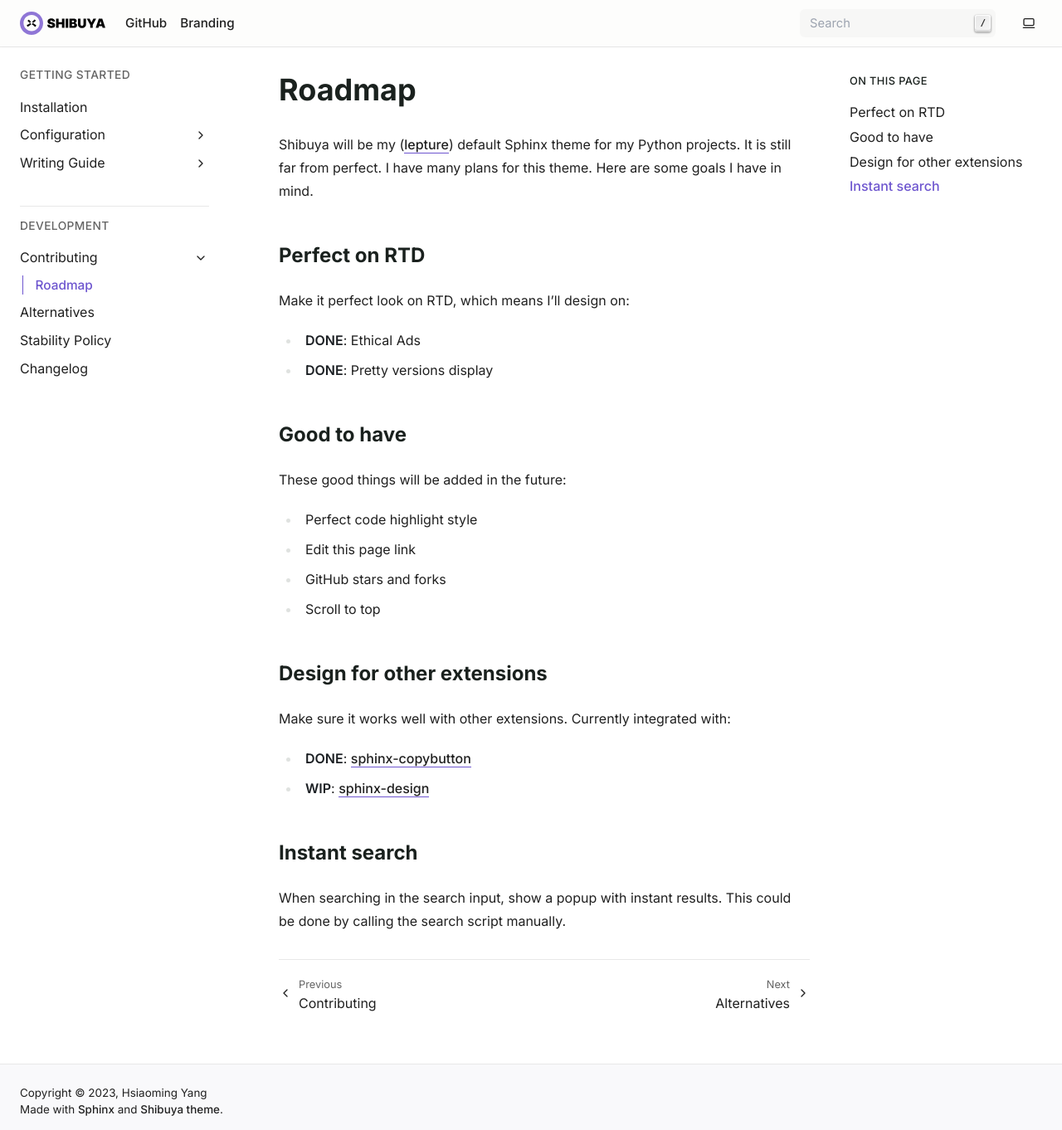
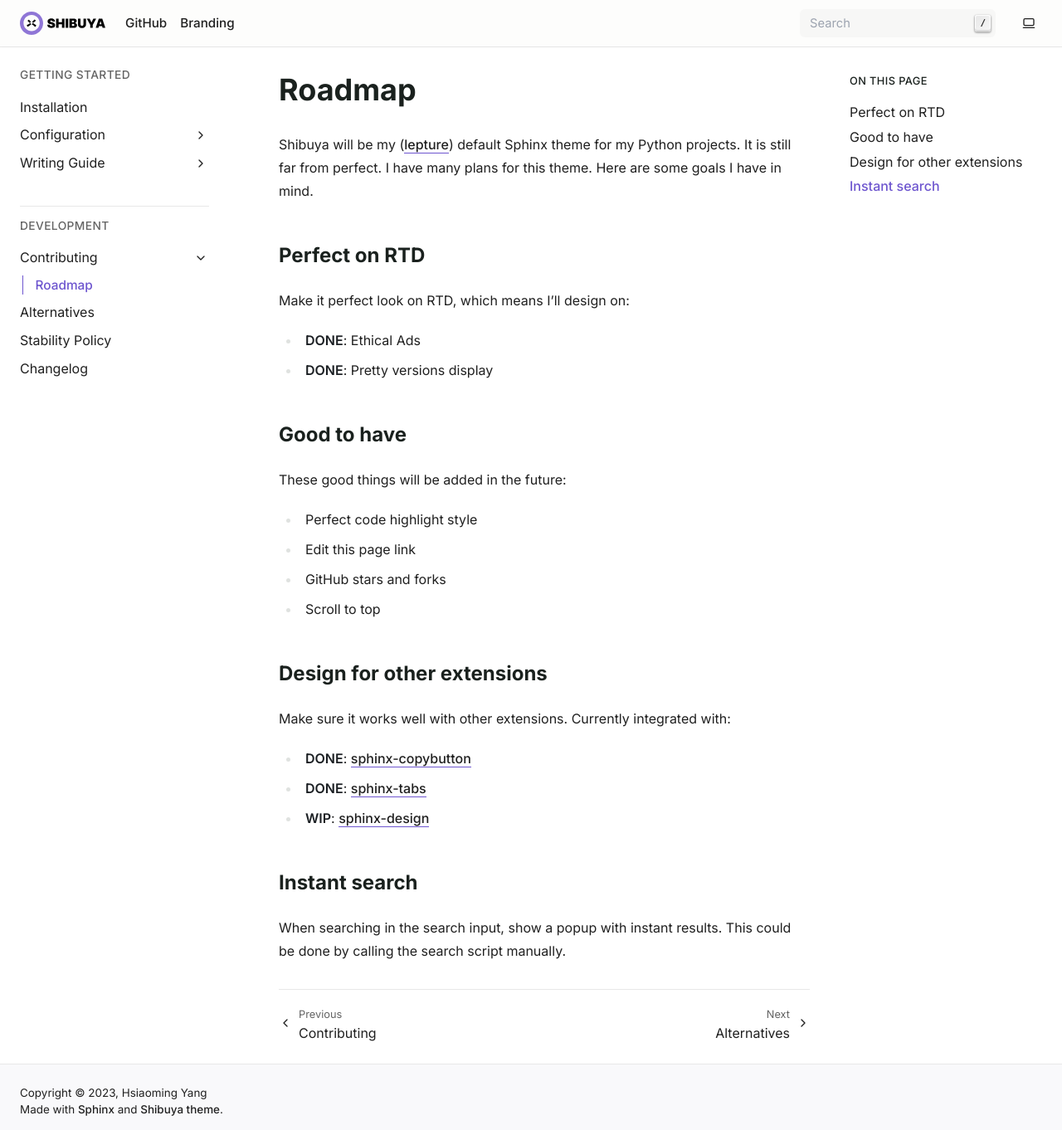
Before and after one commit to lepture/shibuya, a Sphinx documentation site: the page built from docs/contributing/roadmap.rst, in a window 1280 px wide and 1362 px high. Shown: the whole window at 83% size. Built offline with Sphinx 7.4.7, drawn with Linux system fonts in a browser that asks for light colours.

Commit message:
docs: add sphinx-tabs on roadmap

```diff
--- a/docs/contributing/roadmap.rst
+++ b/docs/contributing/roadmap.rst
@@ -31,6 +31,7 @@
 Make sure it works well with other extensions. Currently integrated with:
 
 - **DONE**: `sphinx-copybutton <https://sphinx-copybutton.readthedocs.io/>`_
+- **DONE**: `sphinx-tabs <https://sphinx-tabs.readthedocs.io/>`_
 - **WIP**: `sphinx-design <https://sphinx-design.readthedocs.io/>`_
 
 Instant search
```
Also changed, not shown: 1 other file.
